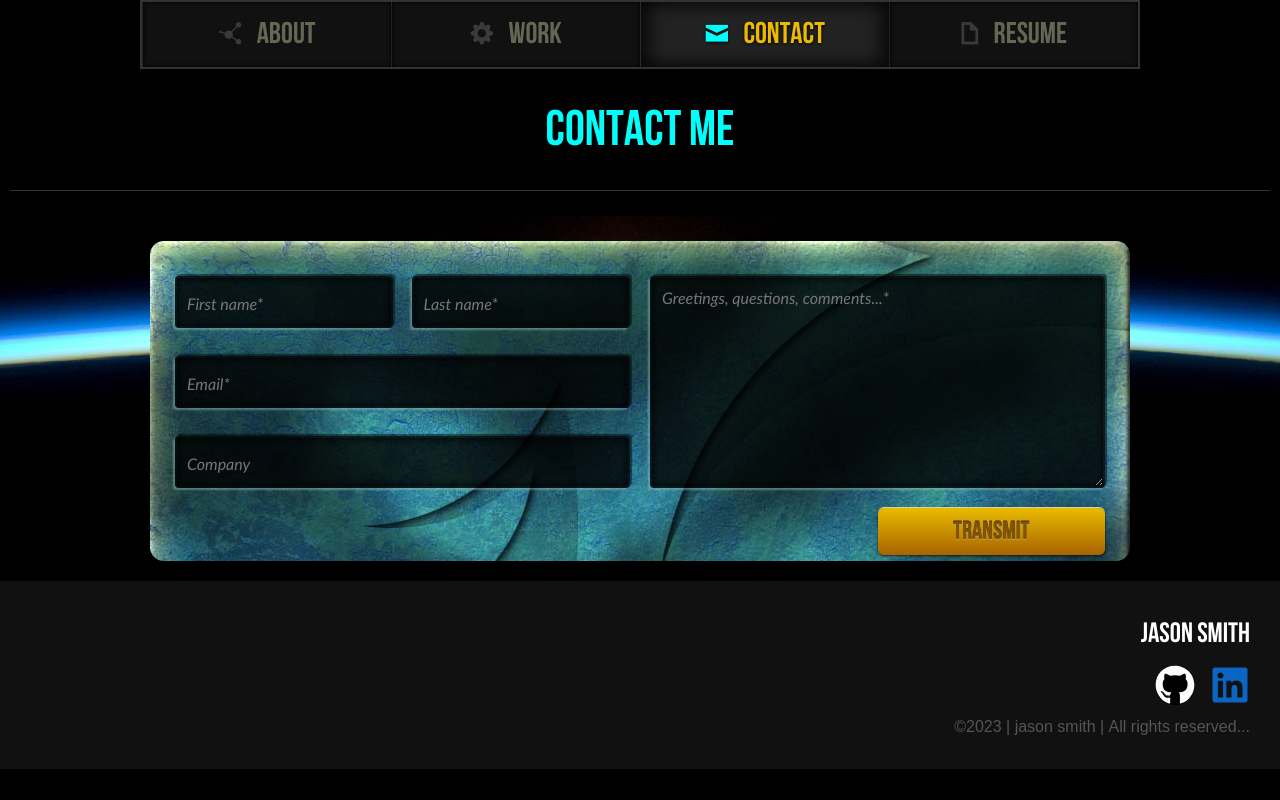
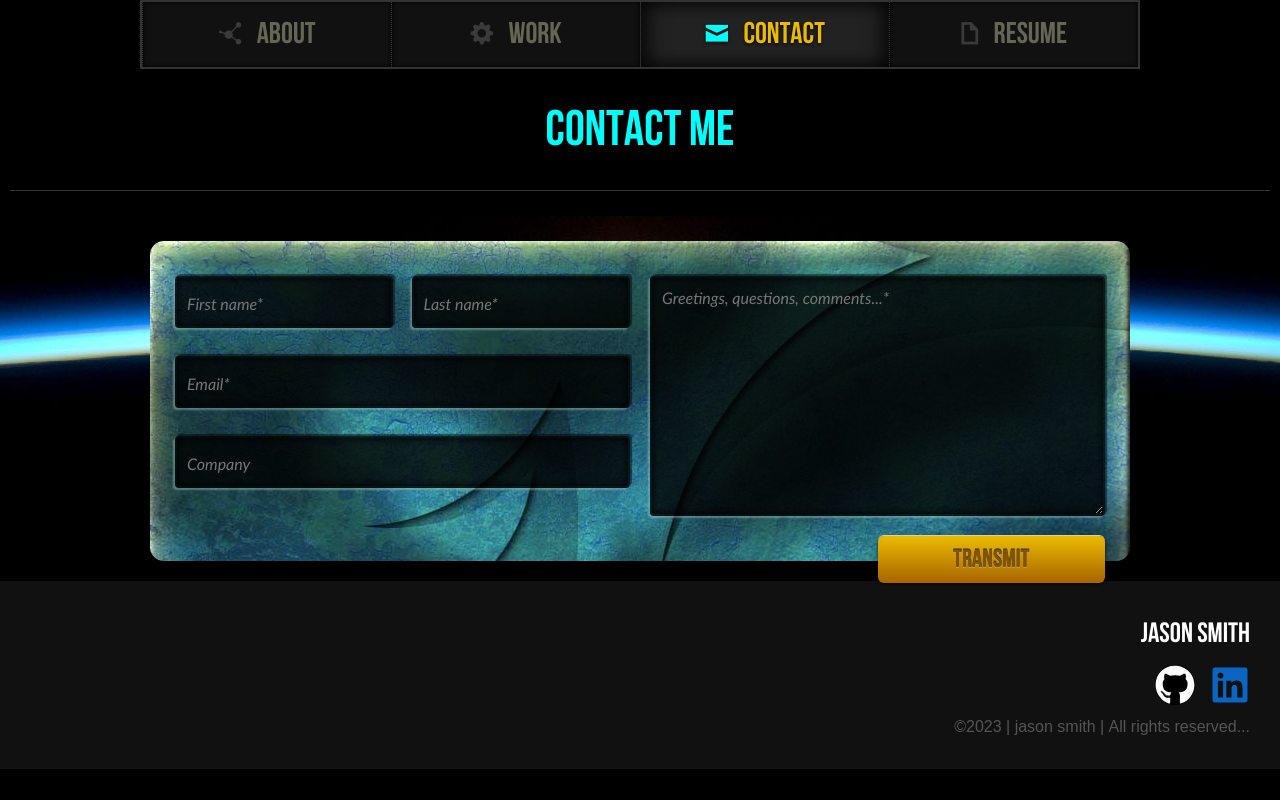
Before and after one commit to jasoncsmith/React-Portfolio, a React (Create React App) app: page /#/contact in a window 1280 px wide. Built offline with nearby package versions, Linux system fonts and the light colour scheme.

Commit message:
chg out resume

```diff
--- a/src/components/ContactForm/index.scss
+++ b/src/components/ContactForm/index.scss
@@ -38,7 +38,7 @@
         }
     }
 
-    .form-lcol {
+    .group {
         .control-input:nth-child(3) {
             margin-bottom: 0;
         }
--- a/src/components/ContactForm/index.tsx
+++ b/src/components/ContactForm/index.tsx
@@ -35,8 +35,8 @@ const SuccessMessage = ({ firstName }: { firstName: string }) => {
       <p className="text-slate-500 dark:text-slate-400 mt-2 text-sm leading-5">
         This form is not hooked up to a backend api, just a demo. Styled with{' '}
         <strong style={{ color: '#eabb00', fontWeight: 'bold' }}>tailwindCSS</strong> and uses the{' '}
-        <strong style={{ color: '#eabb00', fontWeight: 'bold' }}>formik</strong> validation library. Source code is
-        available in my <strong style={{ color: '#eabb00', fontWeight: 'bold' }}>GitHub</strong> repo{' '}
+        <strong style={{ color: '#eabb00', fontWeight: 'bold' }}>formik</strong> validation library. Source
+        code is available in my <strong style={{ color: '#eabb00', fontWeight: 'bold' }}>GitHub</strong> repo{' '}
         <a
           className="text-blue-500"
           href="https://github.com/jasoncsmith/React-Portfolio"
@@ -59,6 +59,7 @@ const ContactForm = () => {
       send(values)
     },
   })
+
   const [msg, setMessage] = useState<ModalContent>({
     title: '',
     content: <></>,
@@ -83,11 +84,11 @@ const ContactForm = () => {
     <>
       <form
         // action="/webservices/form.php"
+        // method="post"
         autoFocus
-        method="post"
         onSubmit={formik.handleSubmit}
       >
-        <div className="form-lcol column">
+        <div className="column">
           <div className="group">
             <div className="control-input">
               <label htmlFor="input-firstName">First Name</label>
@@ -169,7 +170,7 @@ const ContactForm = () => {
           </div>
         </div>
 
-        <div className="form-rcol column">
+        <div className="column">
           <div className="control-textarea">
             <label htmlFor="textarea-comments">Comments</label>
             <textarea
@@ -190,10 +191,10 @@ const ContactForm = () => {
             ) : null}
           </div>
         </div>
+
         <button className="btn-submit" type="submit" tabIndex={6}>
           Transmit
         </button>
-        <div className="loader"></div>
       </form>
 
       <modal.Modal
--- a/src/views/Resume/components/Document/index.tsx
+++ b/src/components/Document/index.tsx
@@ -2,7 +2,7 @@ import { Document, Page, pdfjs, DocumentProps } from 'react-pdf'
 
 import { useState } from 'react'
 
-import Loader from '../../../../components/Loader'
+import Loader from '../Loader'
 
 import './index.scss'
 import 'react-pdf/dist/esm/Page/TextLayer.css'
--- a/src/views/Resume/index.tsx
+++ b/src/views/Resume/index.tsx
@@ -1,7 +1,7 @@
 import useResizeObserver from 'use-resize-observer'
 
 import pdf from '../../assets/docs/resume-jasonsmith-01_2024.pdf'
-import Document from './components/Document'
+import Document from '../../components/Document'
 import { BsDownload } from 'react-icons/bs'
 import './index.scss'
 
```
Also changed, not shown: src/components/Document/index.scss (renamed from src/views/Resume/components/Document/index.scss), 28 other files (tests, documents, lock files or other folders).
